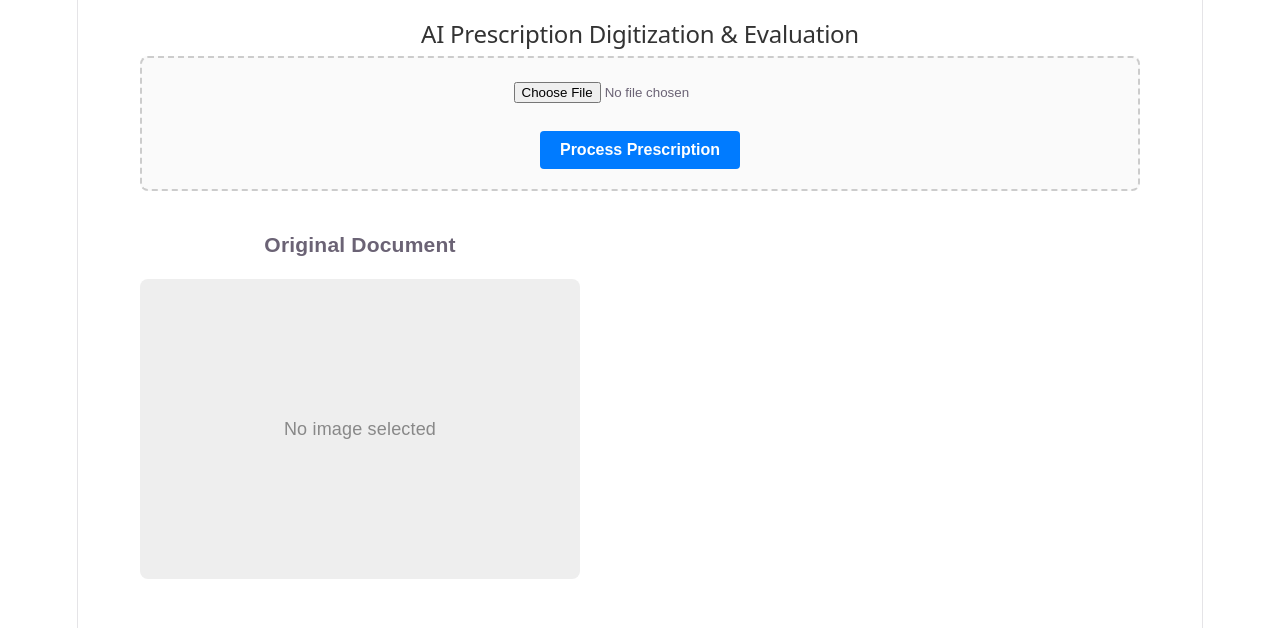
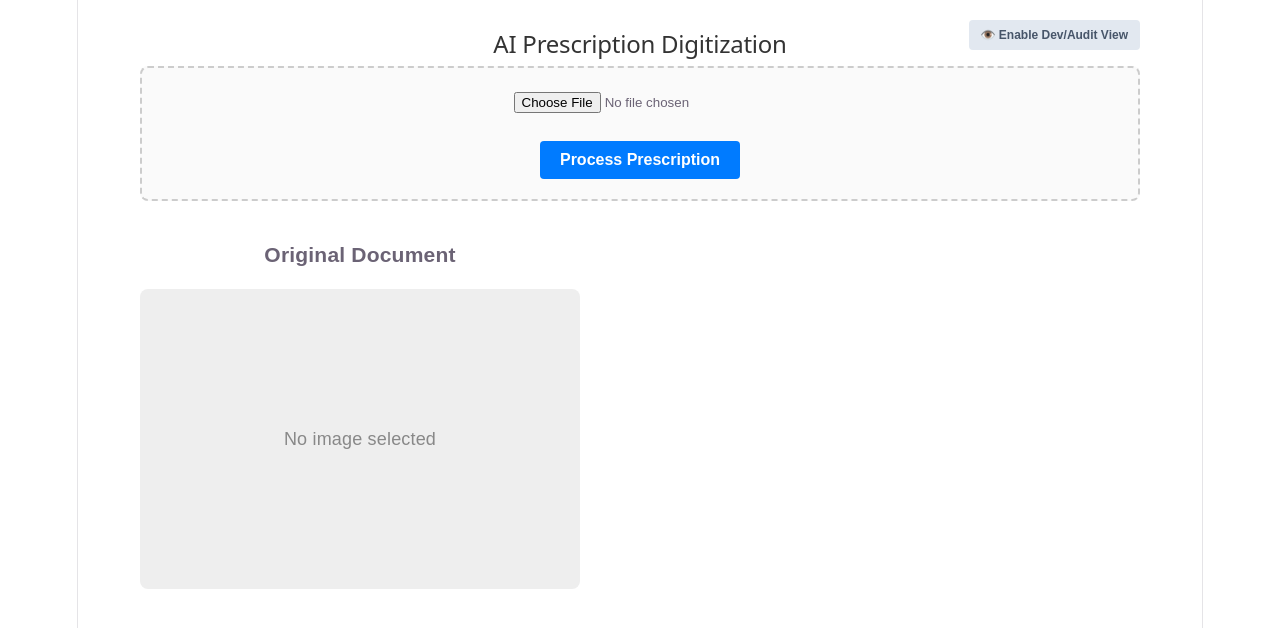
Before and after one commit to Deathleio/AI-prescription-reader, a React app in the folder frontend/: page / in a window 1280 px wide. Shown: the top 628 px of the page. Built offline with nearby package versions, Linux system fonts and the light colour scheme; the HTML template or start-up script is replaced by a standard one.

Commit message:
hidden ,env file to stop api key leakage

```diff
--- a/frontend/src/PrescriptionScanner.jsx
+++ b/frontend/src/PrescriptionScanner.jsx
@@ -5,6 +5,9 @@ export default function PrescriptionScanner() {
   const [preview, setPreview] = useState(null);
   const [loading, setLoading] = useState(false);
   const [results, setResults] = useState(null);
+
+  // NEW: Toggle state for hiding/showing the audit tools
+  const [isCustomerMode, setIsCustomerMode] = useState(true);
 
   const handleFileChange = (e) => {
     const selectedFile = e.target.files[0];
@@ -28,7 +31,6 @@ export default function PrescriptionScanner() {
 
       const data = await response.json();
 
-      // Check if the backend threw our custom 429 error
       if (!response.ok) {
           alert(`Notice: ${data.detail}`);
           return;
@@ -44,8 +46,23 @@ export default function PrescriptionScanner() {
   };
 
   return (
-    <div style={{ maxWidth: '1000px', margin: '0 auto', fontFamily: 'sans-serif', padding: '20px' }}>
-      <h2 style={{ textAlign: 'center', color: '#333' }}>AI Prescription Digitization & Evaluation</h2>
+    <div style={{ maxWidth: '1000px', margin: '0 auto', fontFamily: 'sans-serif', padding: '20px', position: 'relative' }}>
+
+      {/* --- NEW: Customer Mode Toggle Button --- */}
+      <button
+        onClick={() => setIsCustomerMode(!isCustomerMode)}
+        style={{
+          position: 'absolute', top: '20px', right: '20px',
+          padding: '8px 12px', fontSize: '12px', cursor: 'pointer',
+          backgroundColor: isCustomerMode ? '#e2e8f0' : '#3b82f6',
+          color: isCustomerMode ? '#475569' : '#fff',
+          border: 'none', borderRadius: '4px', fontWeight: 'bold'
+        }}
+      >
+        {isCustomerMode ? '👁️ Enable Dev/Audit View' : '🙈 Hide Audit (Customer Mode)'}
+      </button>
+
+      <h2 style={{ textAlign: 'center', color: '#333', marginTop: '10px' }}>AI Prescription Digitization</h2>
 
       {/* Upload Section */}
       <div style={{ border: '2px dashed #ccc', padding: '20px', textAlign: 'center', marginBottom: '20px', backgroundColor: '#fafafa', borderRadius: '8px' }}>
@@ -79,7 +96,10 @@ export default function PrescriptionScanner() {
         <div style={{ flex: '1 1 500px' }}>
           {results && results.status === 'success' && (
             <>
-              {/* --- ADVANCED: Meta-Evaluation (Auditor) Dashboard --- */}
+              {/* --- ONLY SHOW AUDIT TOOLS IF CUSTOMER MODE IS OFF --- */}
+              {!isCustomerMode && (
+                <>
+                  {/* Meta-Evaluation (Auditor) Dashboard */}
                   {results.meta_evaluation && (
                     <div style={{ backgroundColor: '#f0f4f8', padding: '20px', borderRadius: '8px', marginBottom: '20px', border: '1px solid #cdd4e0', boxShadow: '0 4px 6px rgba(0,0,0,0.05)' }}>
                       <h3 style={{ margin: '0 0 15px 0', color: '#1a365d', borderBottom: '2px solid #cbd5e1', paddingBottom: '8px', display: 'flex', justifyContent: 'space-between', alignItems: 'center' }}>
@@ -105,19 +125,17 @@ export default function PrescriptionScanner() {
                         <p style={{ margin: '0 0 10px 0', color: '#334155' }}>
                           <strong>Audit Summary:</strong> {results.meta_evaluation.audit_summary}
                         </p>
-
                         {results.meta_evaluation.false_positives?.length > 0 && (
                           <div style={{ marginTop: '10px' }}>
-                        <strong style={{ color: '#ea580c' }}>⚠️ False Positives (Judge was too harsh):</strong>
+                            <strong style={{ color: '#ea580c' }}>⚠️ False Positives:</strong>
                             <ul style={{ margin: '4px 0 0 0', paddingLeft: '20px', color: '#475569' }}>
                               {results.meta_evaluation.false_positives.map((fp, i) => <li key={i}>{fp}</li>)}
                             </ul>
                           </div>
                         )}
-
                         {results.meta_evaluation.false_negatives?.length > 0 && (
                           <div style={{ marginTop: '10px' }}>
-                        <strong style={{ color: '#dc2626' }}>🚨 False Negatives (Judge missed this error):</strong>
+                            <strong style={{ color: '#dc2626' }}>🚨 False Negatives:</strong>
                             <ul style={{ margin: '4px 0 0 0', paddingLeft: '20px', color: '#475569' }}>
                               {results.meta_evaluation.false_negatives.map((fn, i) => <li key={i}>{fn}</li>)}
                             </ul>
@@ -139,8 +157,10 @@ export default function PrescriptionScanner() {
                       </ul>
                     )}
                   </div>
+                </>
+              )}
 
-              {/* Comprehensive Extracted Data Panel */}
+              {/* Comprehensive Extracted Data Panel (ALWAYS VISIBLE) */}
               <div style={{ backgroundColor: '#f8f9fa', padding: '20px', borderRadius: '8px', border: '1px solid #ddd' }}>
                 <h2 style={{ borderBottom: '2px solid #007bff', paddingBottom: '10px', marginTop: '0' }}>Digitized Patient Record</h2>
 
@@ -152,7 +172,6 @@ export default function PrescriptionScanner() {
                     <div><span style={{ color: '#888' }}>Age/Sex:</span> <br/><strong>{results.extracted_data.patient_demographics?.age || '-'} / {results.extracted_data.patient_demographics?.gender || '-'}</strong></div>
                     <div><span style={{ color: '#888' }}>Reg No:</span> <br/><strong>{results.extracted_data.patient_demographics?.registration_number || '-'}</strong></div>
 
-                    {/* --- THE UPDATED VISIT DATE UI --- */}
                     <div style={{ backgroundColor: '#e6f2ff', padding: '8px', borderRadius: '4px', borderLeft: '3px solid #007bff' }}>
                       <span style={{ color: '#0056b3', fontWeight: 'bold' }}>Initial Visit:</span> <br/>
                       <strong style={{ fontSize: '15px' }}>{results.extracted_data.patient_demographics?.visit_date || 'Not Found'}</strong>
```
Also changed, not shown: 2 other files (tests, documents, lock files or other folders). Lines whose indentation alone changed are shown as unchanged.
